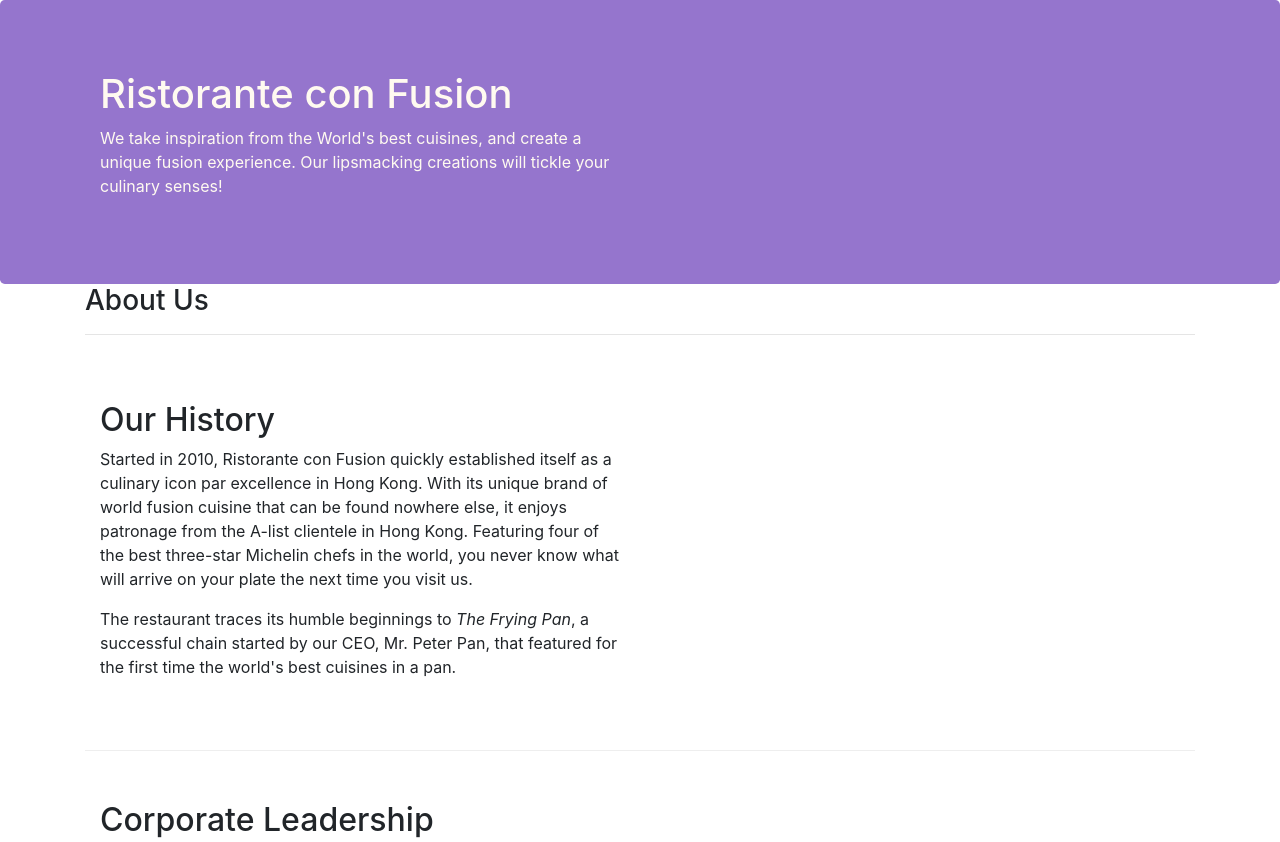
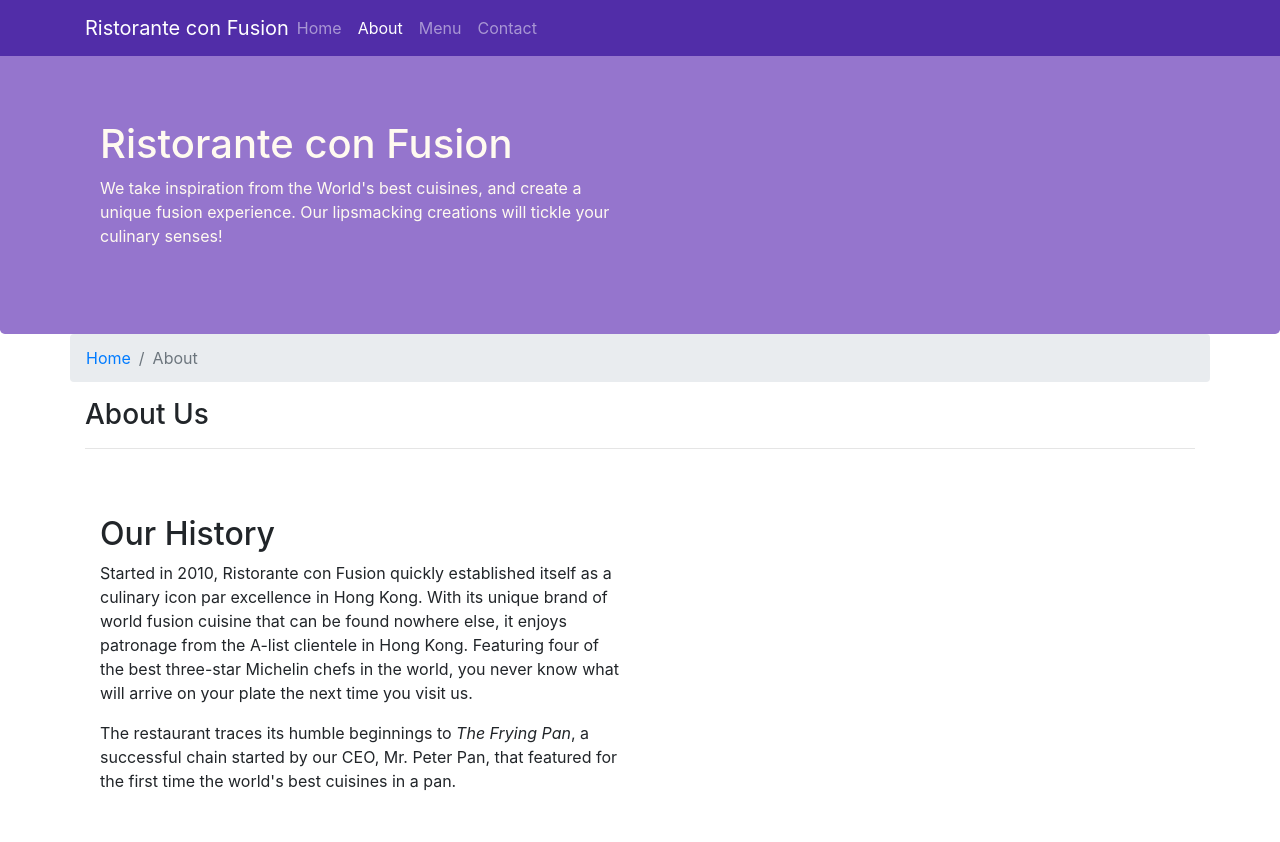
Before and after one commit to yashbansal6/conFusion, a website: page aboutus.html in a window 1280 px wide. Shown: the top 842 px of the page. Drawn offline with nearby package versions, Linux system fonts and the light colour scheme.

Commit message:
navbar and breadcrumbs

```diff
--- a/aboutus.html
+++ b/aboutus.html
@@ -16,7 +16,22 @@
 </head>
 
 <body>
-
+    <nav class="navbar navbar-dark navbar-light navbar-expand-sm fixed-top">
+        <div class="container">
+            <button class="navbar-toggler" type="button" data-toggle="collapse" data-target="#Navbar">
+                <span class="navbar-toggler-icon"></span>
+            </button>
+            <a class="navbar-brand mr-auto" href="index.html">Ristorante con Fusion</a>
+            <div class="collapse navbar-collapse" id="Navbar">
+                <ul class="navbar-nav mr-auto">
+                    <li class="nav-item"><a class="nav-link" href="./index.html">Home</a></li>
+                    <li class="nav-item active"><a class="nav-link" href="#">About</a></li>
+                    <li class="nav-item"><a class="nav-link" href="#">Menu</a></li>
+                    <li class="nav-item"><a class="nav-link" href="#">Contact</a></li>
+                </ul>
+            </div>
+        </div>
+    </nav>
     <header class="jumbotron">
         <div class="container">
             <div class="row row-header">
@@ -31,14 +46,18 @@
     </header>
 
     <div class="container">
-        <div class="row align-items-center">
+        <div class="row">
+            <ol class="col-12 breadcrumb">
+                <li class="breadcrumb-item"><a href="./index.html">Home</a></li>
+                <li class="breadcrumb-item active">About</li>
+            </ol>
             <div class="col-12">
                <h3>About Us</h3>
                <hr>
             </div>
         </div>
 
-        <div class="row row-content align-itens-center">
+        <div class="row row-content">
             <div class="col-12 col-sm-6">
                 <h2>Our History</h2>
                 <p>Started in 2010, Ristorante con Fusion quickly established itself as a culinary icon par excellence in Hong Kong. With its unique brand of world fusion cuisine that can be found nowhere else, it enjoys patronage from the A-list clientele in Hong Kong.  Featuring four of the best three-star Michelin chefs in the world, you never know what will arrive on your plate the next time you visit us.</p>
@@ -73,7 +92,7 @@
                 <div class="col-4 offset-1 col-sm-2">
                     <h5>Links</h5>
                     <ul class="list-unstyled">
-                        <li><a href="#">Home</a></li>
+                        <li><a href="./index.html">Home</a></li>
                         <li><a href="#">About</a></li>
                         <li><a href="#">Menu</a></li>
                         <li><a href="#">Contact</a></li>
--- a/css/styles.css
+++ b/css/styles.css
@@ -28,3 +28,12 @@ address{
     margin:0px;
     color:#0f0f0f;
 }
+
+body {
+    padding: 50px 0px 0px 0px;
+    z-index: 0;
+}
+
+.navbar-dark {
+    background-color: #512DA8;
+}
```
Also changed, not shown: index.html (+18 -1 lines).
